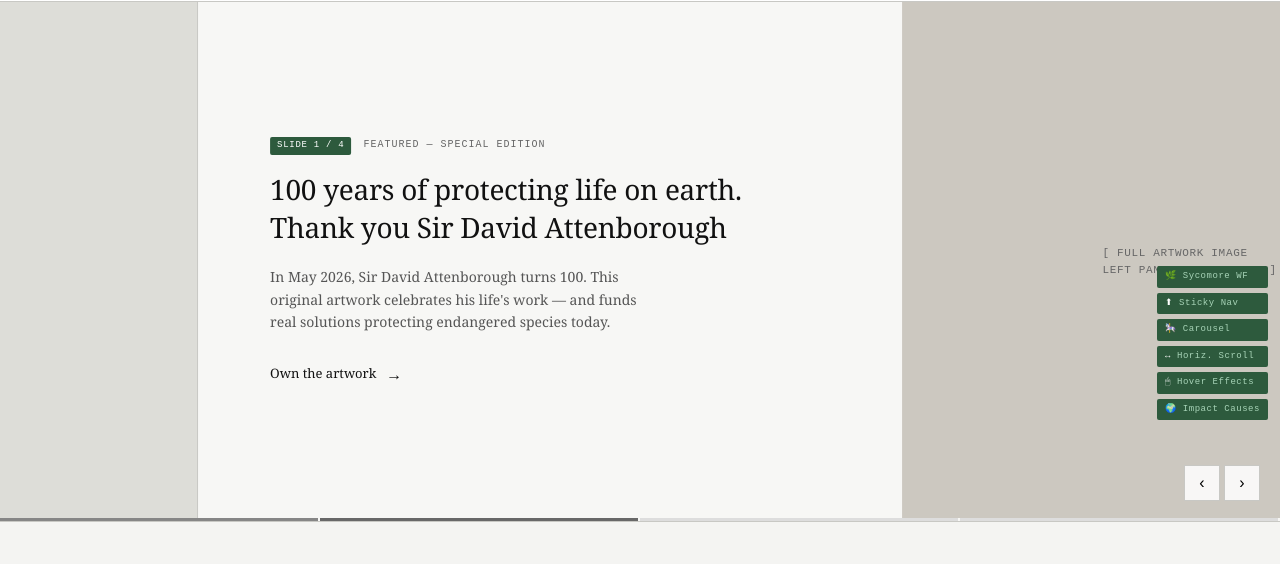
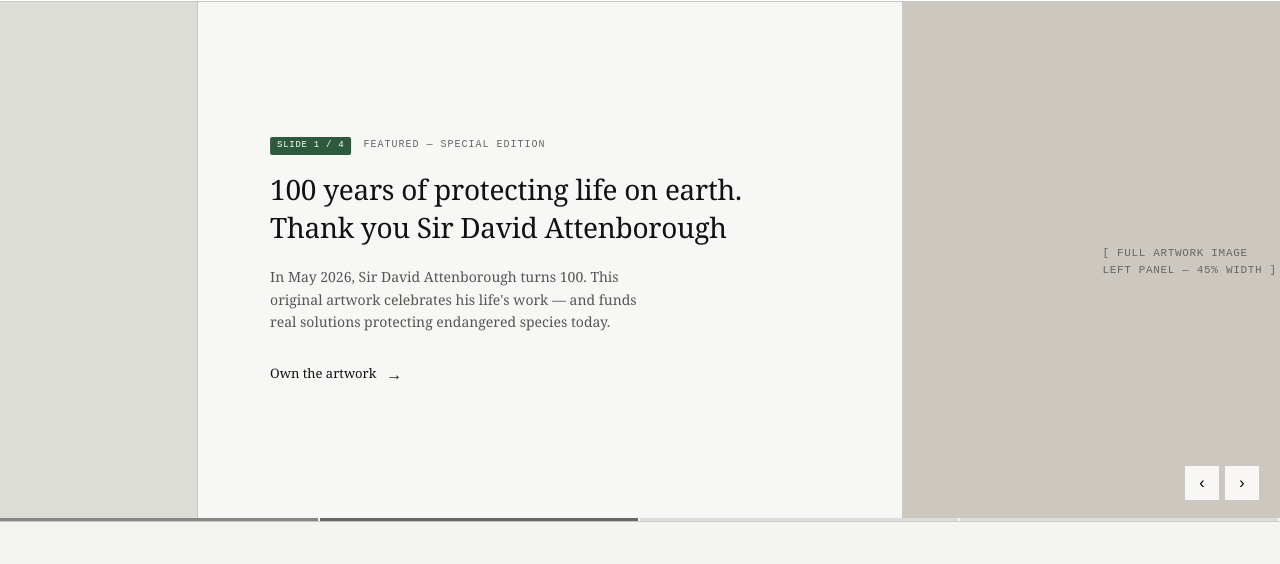
Before and after one commit to Hasnain-Raza-Rajpoot/sycomore-wireframes, a plain HTML site: page homepage/index.html in a window 1280 px wide. Shown: the part 57-621 px from the top of the page. Drawn offline with Linux system fonts and the light colour scheme.

Commit message:
fixed the floating toolbar

```diff
--- a/homepage/index.html
+++ b/homepage/index.html
@@ -63,18 +63,6 @@
         display: inline-block;
         margin-bottom: 10px;
       }
-
-      /* ══ FLOATING TOOLBAR ══ */
-      .wf-toolbar {
-        position: fixed;
-        top: 50%;
-        right: 12px;
-        transform: translateY(-50%);
-        display: flex;
-        flex-direction: column;
-        gap: 5px;
-        z-index: 999;
-      }
       .wf-chip {
         background: #2d5a3d;
         color: #fff;
@@ -829,17 +817,7 @@
     </style>
   </head>
   <body>
-    <!-- ══ FLOATING TOOLBAR ══ -->
-    <div class="wf-toolbar">
-      <div class="wf-chip">🌿 <span>Sycomore WF</span></div>
-      <div class="wf-chip">⬆ <span>Sticky Nav</span></div>
-      <div class="wf-chip">🎠 <span>Carousel</span></div>
-      <div class="wf-chip">↔ <span>Horiz. Scroll</span></div>
-      <div class="wf-chip">🖱 <span>Hover Effects</span></div>
-      <div class="wf-chip">🌍 <span>Impact Causes</span></div>
-    </div>
-
-    <!-- ══════════════════════════════════
+        <!-- ══════════════════════════════════
      1. STICKY NAV — all pages from hamburger
 ══════════════════════════════════ -->
     <div class="nav-wrap">
```
